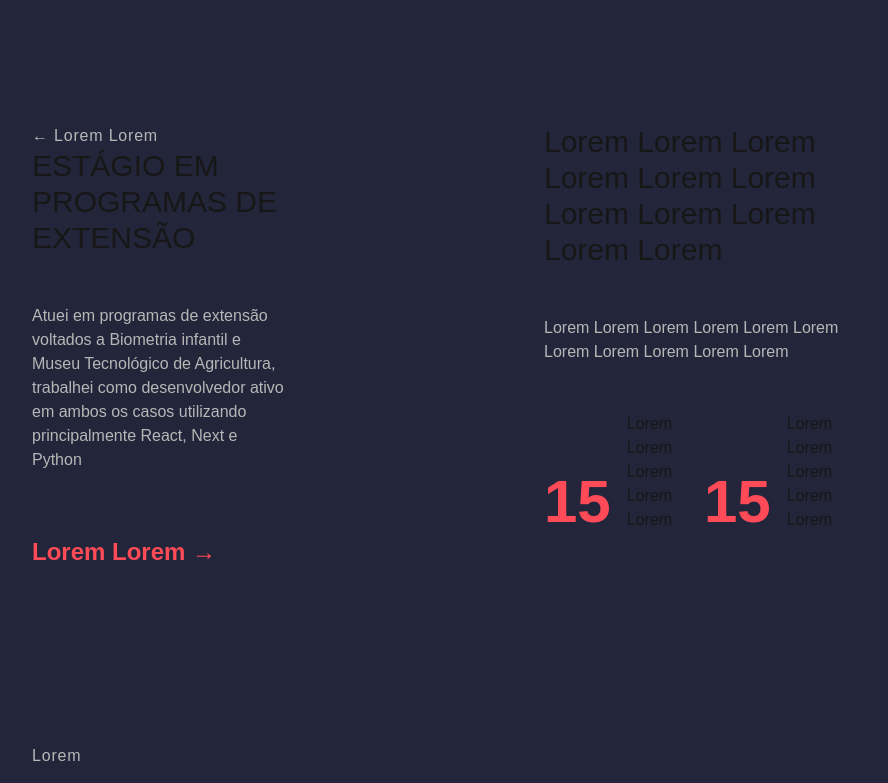
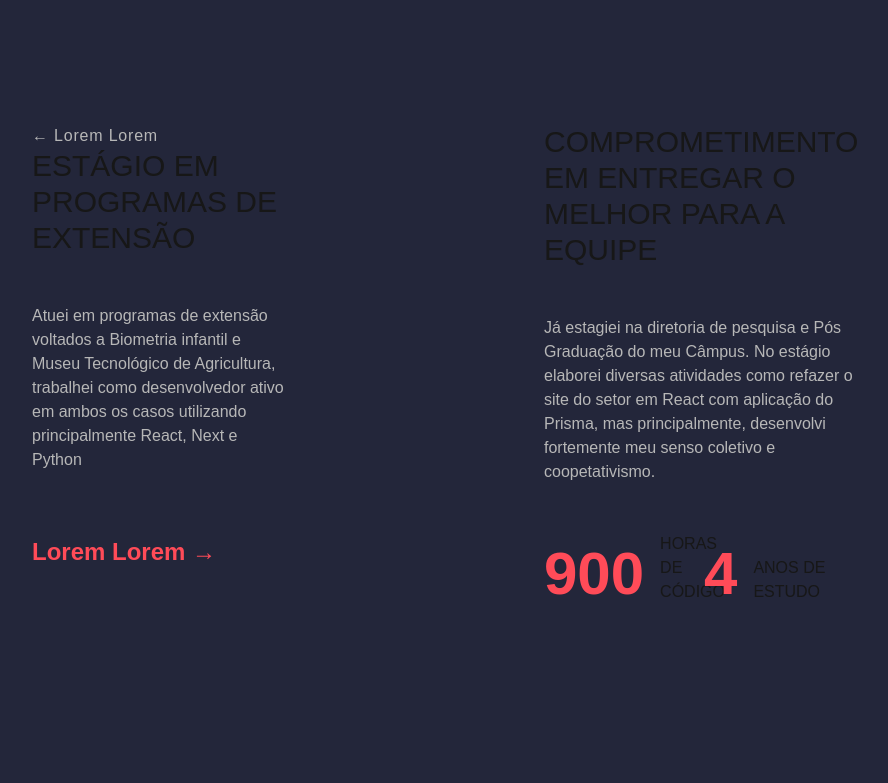
Before and after one commit to ThyagoVinfaso/PORTFOLIO, a Next.js app: page / in a window 1280 px wide. Shown: the part 600-1383 px from the top of the page, without its empty margins (96-984 px from the left). Built offline with nearby package versions, Linux system fonts and the light colour scheme.

Commit message:
NoLorem2

```diff
--- a/src/components/Banner.tsx
+++ b/src/components/Banner.tsx
@@ -8,7 +8,7 @@ export default function Banner() {
             <div className="flex-col desktop:w-[36vw] mobile:w-[80vw] desktop:ml-[10vw] mobile:ml-[5vw]">
                 <p className="text-6xl">Olá, eu sou um desenvolvedor <span className="text-vermelho">Front-End</span></p>
                 <div className="desktop:w-[20vw]">
-                <p className="mt-[2vh] text-cinza_claro">Meu nome é Thyago, sou desenvolvedor focado principalmente no Front-end e atualmente graduando do 7º período de engenharia de Software da UTFPR.</p>
+                <p className="mt-[2vh] text-cinza_claro">Meu nome é Thyago, sou desenvolvedor focado principalmente em Front-end e com forte interesse em QA, atualmente graduando do 7º período de engenharia de Software da UTFPR.</p>
                 </div>
 
                 <button className="flex h-[6vh] desktop:w-[14vw] mobile:w-[50vw] items-center justify-center bg-vermelho mt-[2vh] rounded-sm hover:animate-pulse">
--- a/src/components/Numeros.tsx
+++ b/src/components/Numeros.tsx
@@ -14,16 +14,16 @@ export default function Numeros() {
                 <button className="text-2xl text-vermelho font-bold after:content-['_→'] mt-4">Lorem Lorem</button>
             </div>
             <div className="desktop:pr-[15vw]">
-                <p className="text-3xl">Lorem Lorem Lorem Lorem Lorem Lorem Lorem Lorem Lorem Lorem Lorem</p>
-                <p className="text-cinza_claro my-12">Lorem Lorem Lorem Lorem Lorem Lorem Lorem Lorem Lorem Lorem Lorem</p>
+                <p className="text-3xl">COMPROMETIMENTO EM ENTREGAR O MELHOR PARA A EQUIPE</p>
+                <p className="text-cinza_claro my-12">Já estagiei na diretoria de pesquisa e Pós Graduação do meu Câmpus. No estágio elaborei diversas atividades como refazer o site do setor em React com aplicação do Prisma, mas principalmente, desenvolvi fortemente meu senso coletivo e coopetativismo.</p>
                 <div className="grid grid-cols-2">
                     <div className="flex flex-row gap-4 items-end">
-                        <CountUp className="text-vermelho text-6xl font-bold" start={0} end={15} />
-                        <p>Lorem Lorem Lorem Lorem Lorem</p>
+                        <CountUp className="text-vermelho text-6xl font-bold" start={0} end={900} />
+                        <p>HORAS DE CÓDIGO</p>
                     </div>
                     <div className="flex flex-row gap-4 items-end">
-                        <CountUp className="text-vermelho text-6xl font-bold" start={0} end={15} />
-                        <p>Lorem Lorem Lorem Lorem Lorem</p>
+                        <CountUp className="text-vermelho text-6xl font-bold" start={0} end={4} />
+                        <p>ANOS DE ESTUDO</p>
                     </div>
                 </div>
             </div>
```
